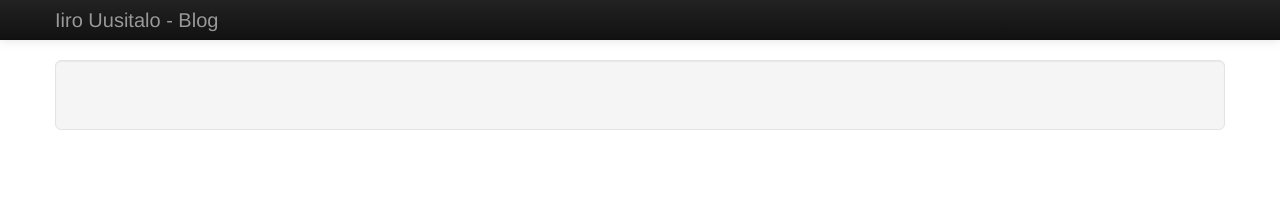
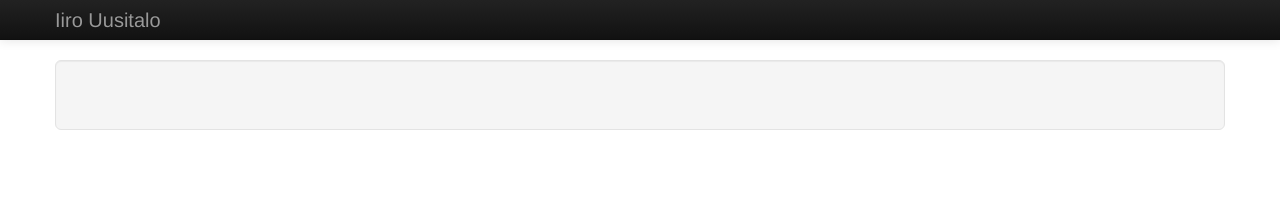
Before and after one commit to n1koo/woltage.github.com, a Jekyll site: the page built from index.html, in a window 1280 px wide. Shown: the top 202 px of the page. Built offline with Jekyll 4.4.1, drawn with Linux system fonts in a browser that asks for light colours.

Commit message:
Remove blog

```diff
--- a/_layouts/default.html
+++ b/_layouts/default.html
@@ -29,7 +29,7 @@
     <div class="navbar navbar-inverse navbar-fixed-top">
       <div class="navbar-inner">
       	<div class="container">
-          	<a class="brand" href="/">Iiro Uusitalo - Blog</a>
+          	<a class="brand" href="/">Iiro Uusitalo</a>
          </div>
       </div>
     </div>
```
